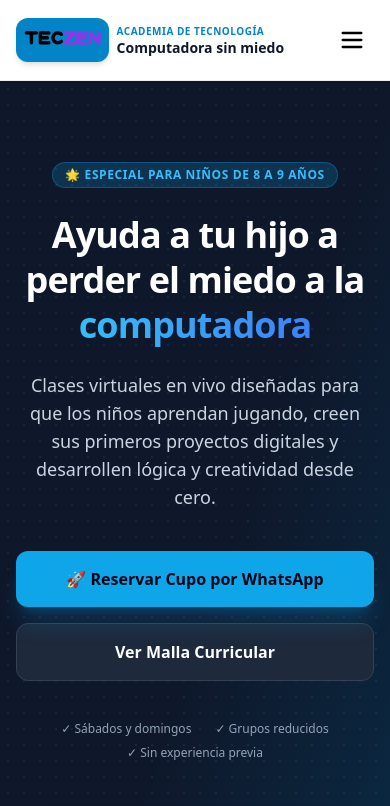
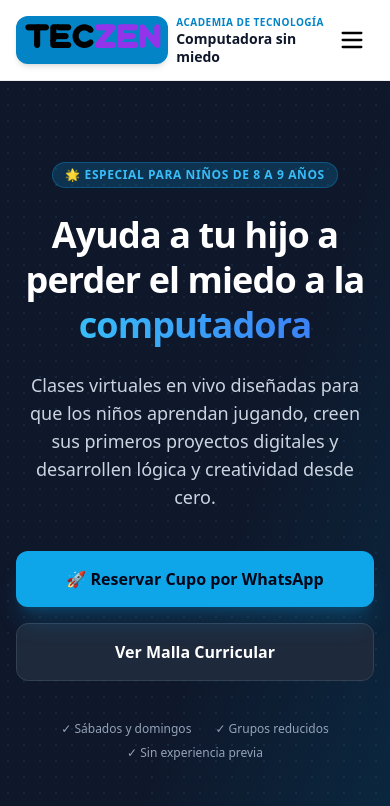
Before and after one commit to MrIsaac01/teczen, a plain HTML site: page index.html in a window 390 px wide. Shown: the top 806 px of the page. Drawn offline with nearby package versions, Linux system fonts and the light colour scheme.

Commit message:
Aumenta el tamaño del logo TECZEN
Co-authored-by: Copilot <223556219+Copilot@users.noreply.github.com>

```diff
--- a/style.css
+++ b/style.css
@@ -25,6 +25,11 @@ header {
     background-color: rgb(255 255 255 / 94%);
     border-bottom: 1px solid rgb(148 163 184 / 18%);
     backdrop-filter: blur(12px);
+}
+
+header .logo-nixmat {
+    font-size: 2.4rem;
+    line-height: 1;
 }
 
 header nav a {
@@ -80,6 +85,12 @@ footer a {
     transition: color 0.2s ease;
 }
 
+@media (max-width: 639px) {
+    header .logo-nixmat {
+        font-size: 2rem;
+    }
+}
+
 button:focus-visible,
 a:focus-visible {
     outline: 2px solid var(--brand-blue);
```
